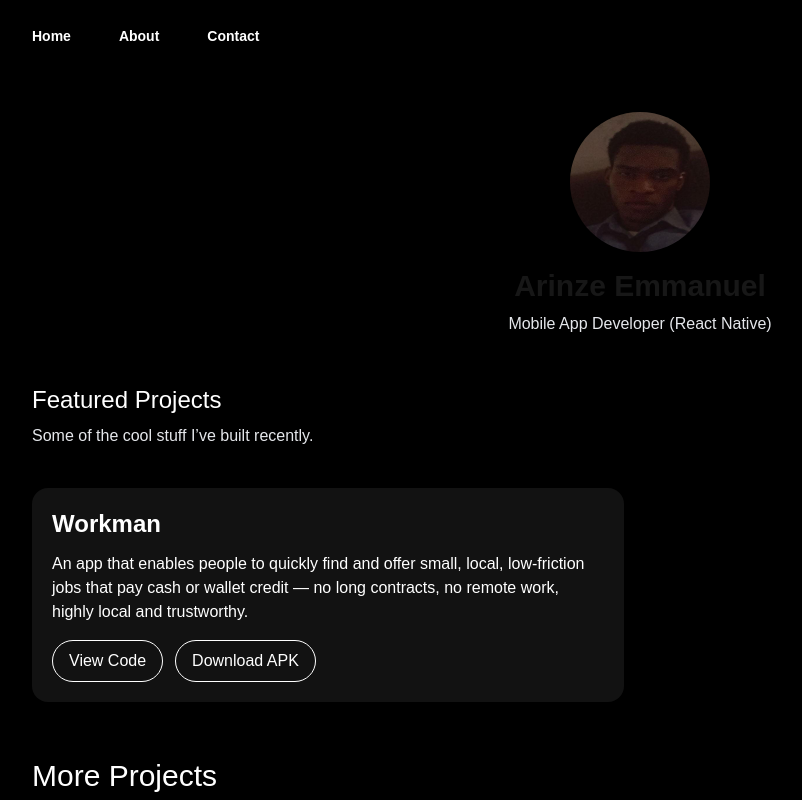
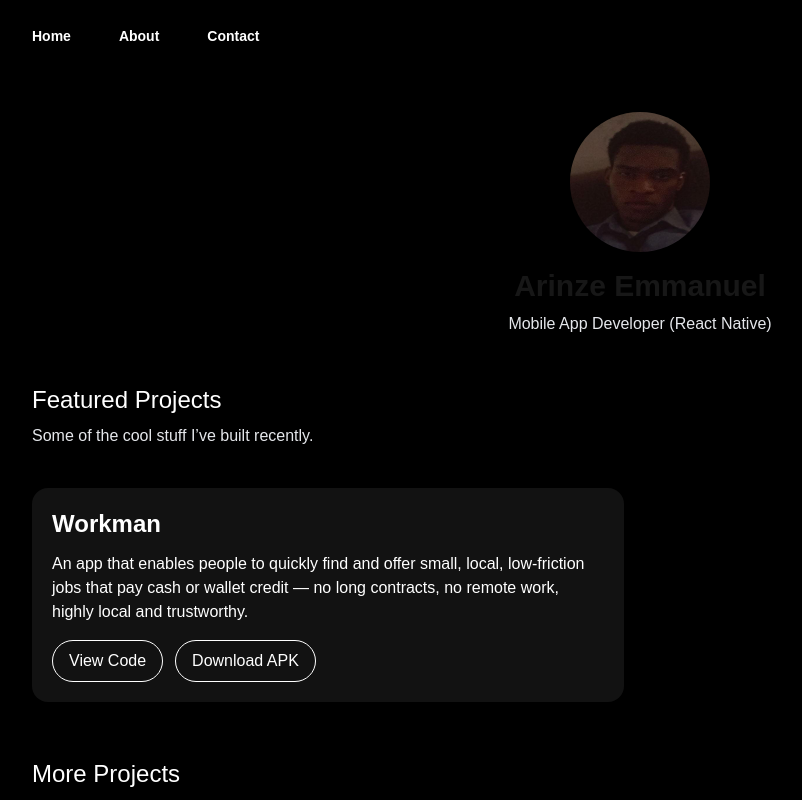
Before and after one commit to aekimena/portfolio, a Next.js app: page / in a window 1280 px wide. Shown: the top 800 px of the page, without its empty margins (0-802 px from the left). Built offline with nearby package versions, Linux system fonts and the light colour scheme.

Commit message:
fix: more projects text

```diff
--- a/src/app/page.tsx
+++ b/src/app/page.tsx
@@ -171,7 +171,7 @@ export default function Home() {
         ))}
       </div>
       <div className="mt-14">
-        <h2 className="text-3xl font-medium text-white">More Projects</h2>
+        <h2 className="text-2xl font-medium text-white">More Projects</h2>
       </div>
       <div className="grid grid-cols-1 md:grid-cols-2 gap-8 mt-10">
         {projects.map((project, index) => (
```
